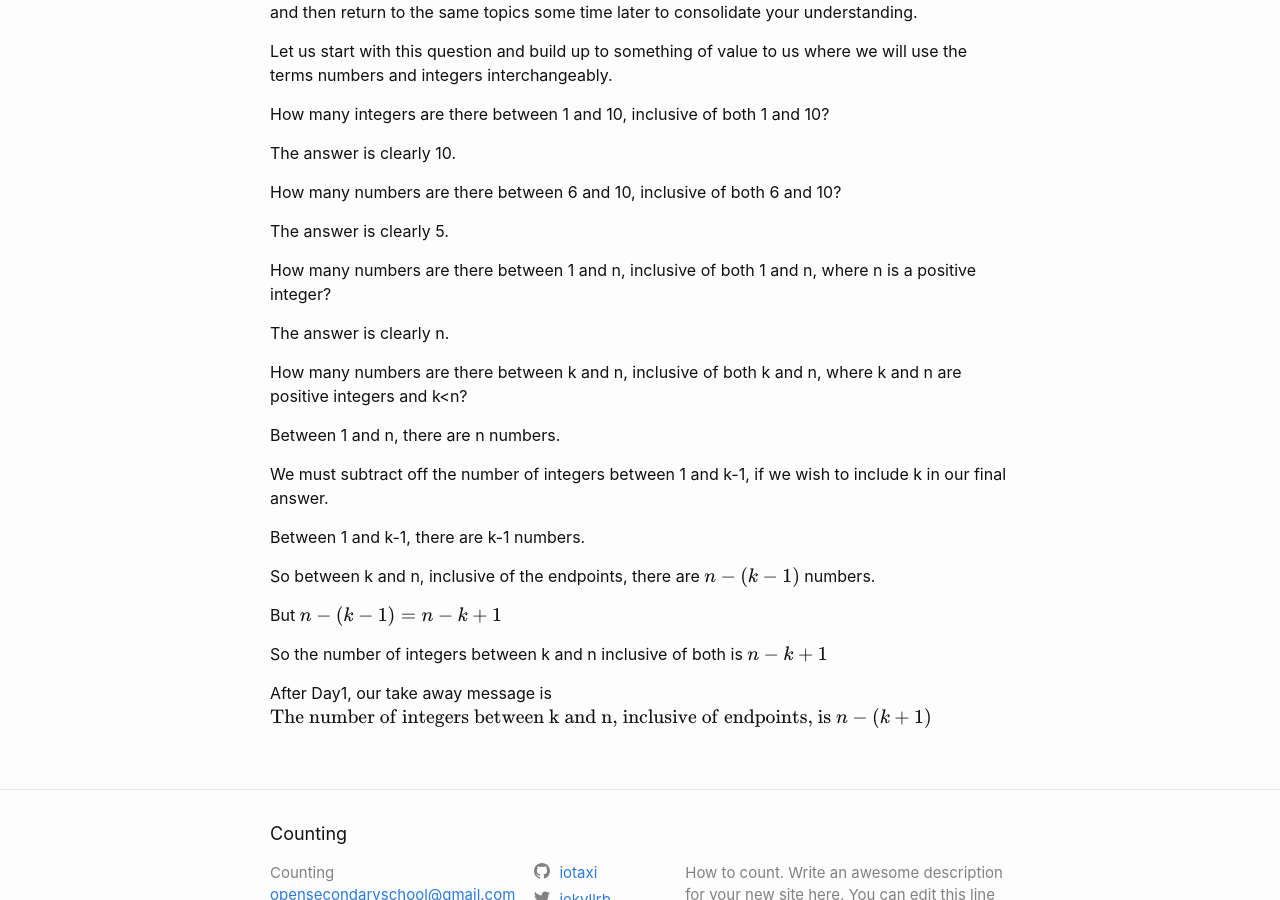
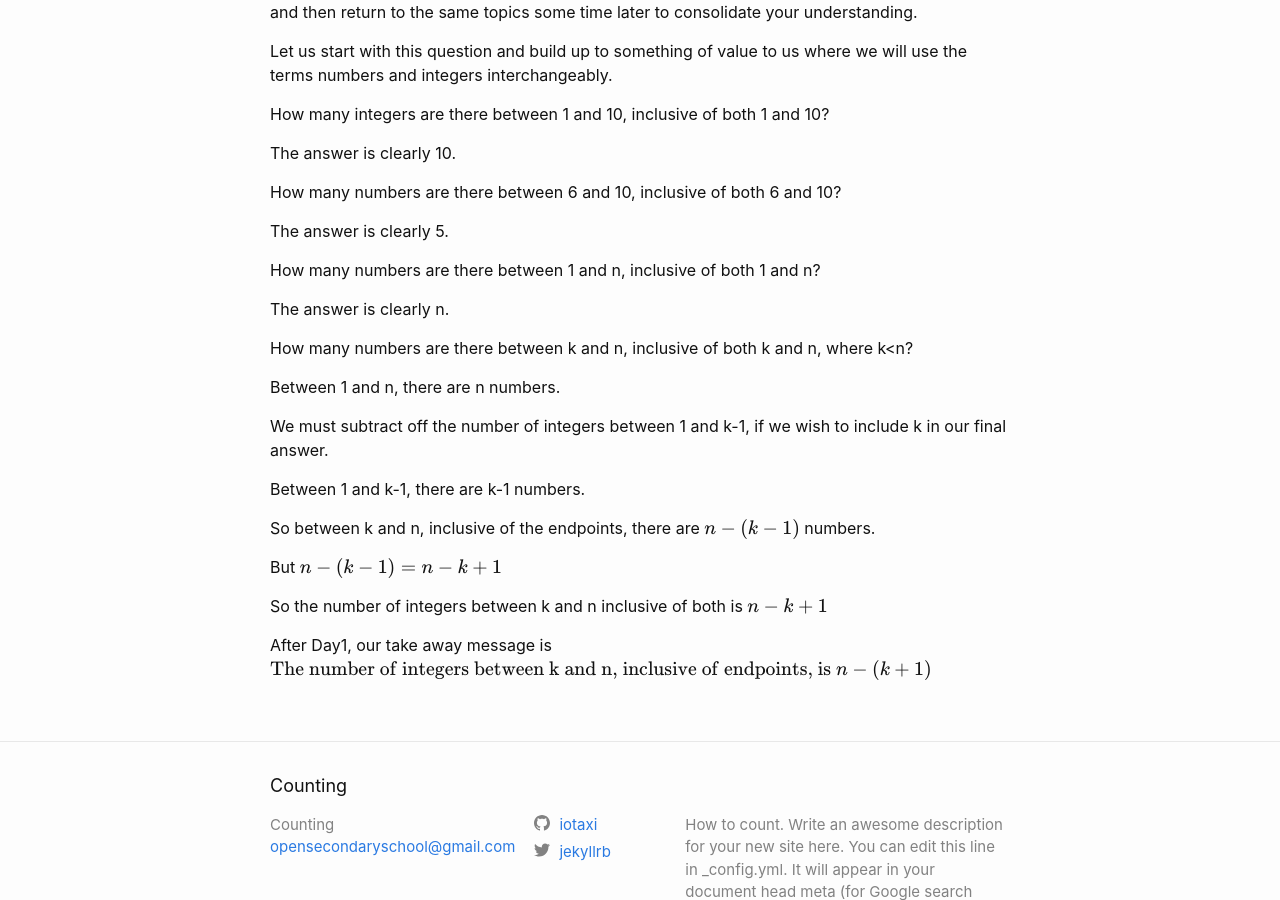
Before and after one commit to iotaxi/AppliedMaths, a Jekyll site: the page built from _posts/2021-09-15-day1-counting.md, in a window 1280 px wide and 900 px high, scrolled down 458 px. Built offline with Jekyll 4.4.1, drawn with Linux system fonts in a browser that asks for light colours; formulas are drawn with MathJax 3.

Commit message:
date is 16th
visible from 16th

```diff
--- a/_posts/2021-09-15-day1-counting.md
+++ b/_posts/2021-09-15-day1-counting.md
@@ -26,11 +26,11 @@ How many numbers are there between 6 and 10, inclusive of both 6 and 10?
 
 The answer is clearly 5.
 
-How many numbers are there between 1 and n, inclusive of both 1 and n, where n is a positive integer?
+How many numbers are there between 1 and n, inclusive of both 1 and n?
 
 The answer is clearly n.
 
-How many numbers are there between k and n, inclusive of both k and n, where k and n are positive integers and k\<n?
+How many numbers are there between k and n, inclusive of both k and n, where k\<n?
 
 Between 1 and n, there are n numbers.
 
```
Also changed, not shown: _posts/2021-09-16-day2-counting.md (added, +7 -0 lines).
